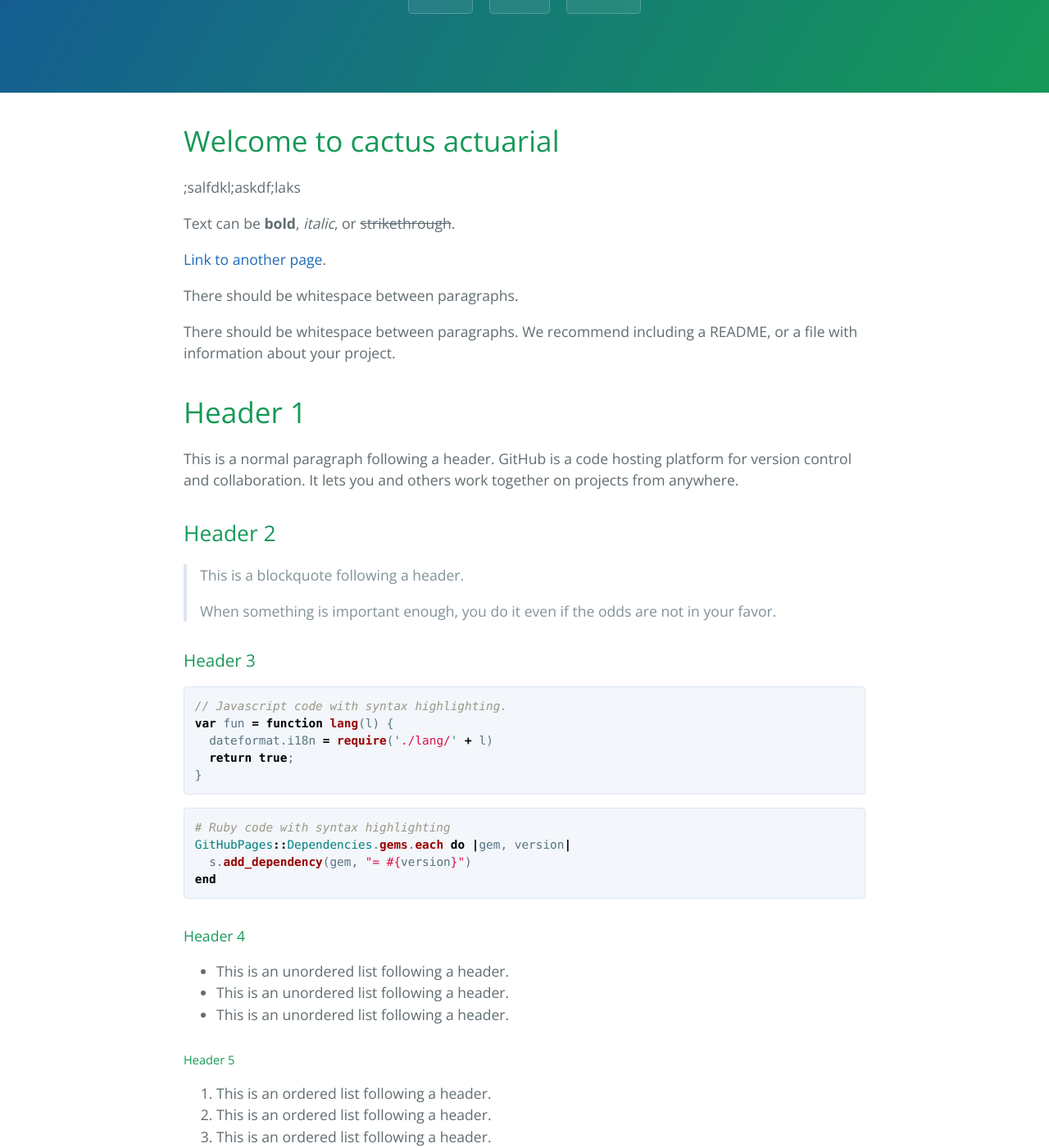
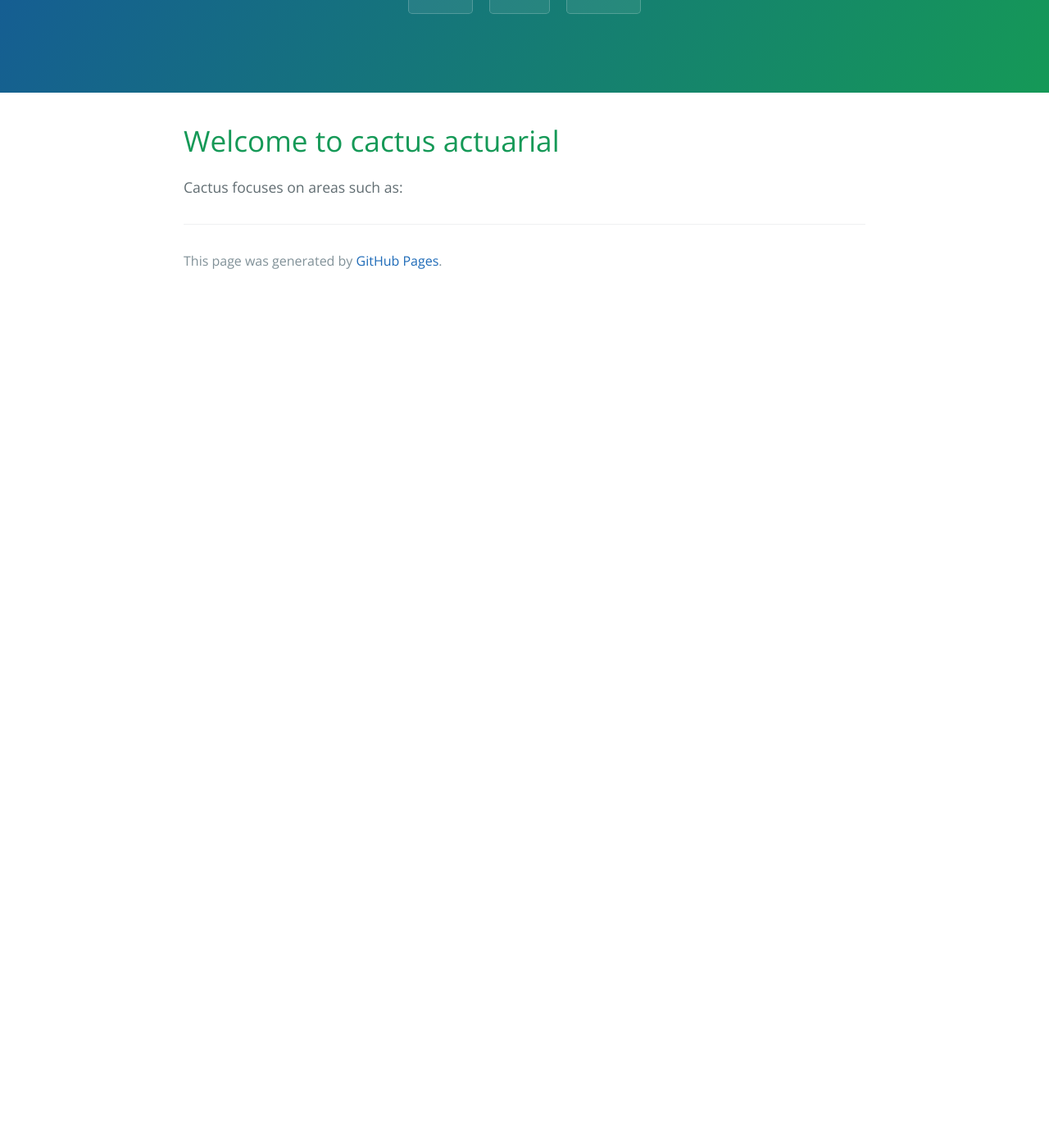
Before and after one commit to cactus-actuarial/cactus-actuarial.github.io, a Jekyll site: the page built from index.md, in a window 1280 px wide and 1400 px high, scrolled down 270 px. Shown: the whole window at 82% size. Built offline with Jekyll 4.4.1, drawn with Linux system fonts in a browser that asks for light colours; our own code applies the rules of GitHub Pages for plain Markdown files; after the commit the page ends 900 px from its top, so only the background shows below that; some of the changed text lies outside the part shown.

Commit message:
Update index.md

````diff
--- a/index.md
+++ b/index.md
@@ -1,129 +1,9 @@
 ---
 layout: default
+title: Cactus actuarial
+description: Cactus provides neat actuarial solutions.
 ---
 
 # Welcome to cactus actuarial
 
-
-;salfdkl;askdf;laks
-
-
-Text can be **bold**, _italic_, or ~~strikethrough~~.
-
-[Link to another page](./another-page.html).
-
-There should be whitespace between paragraphs.
-
-There should be whitespace between paragraphs. We recommend including a README, or a file with information about your project.
-
-# Header 1
-
-This is a normal paragraph following a header. GitHub is a code hosting platform for version control and collaboration. It lets you and others work together on projects from anywhere.
-
-## Header 2
-
-> This is a blockquote following a header.
->
-> When something is important enough, you do it even if the odds are not in your favor.
-
-### Header 3
-
-```js
-// Javascript code with syntax highlighting.
-var fun = function lang(l) {
-  dateformat.i18n = require('./lang/' + l)
-  return true;
-}
-```
-
-```ruby
-# Ruby code with syntax highlighting
-GitHubPages::Dependencies.gems.each do |gem, version|
-  s.add_dependency(gem, "= #{version}")
-end
-```
-
-#### Header 4
-
-*   This is an unordered list following a header.
-*   This is an unordered list following a header.
-*   This is an unordered list following a header.
-
-##### Header 5
-
-1.  This is an ordered list following a header.
-2.  This is an ordered list following a header.
-3.  This is an ordered list following a header.
-
-###### Header 6
-
-| head1        | head two          | three |
-|:-------------|:------------------|:------|
-| ok           | good swedish fish | nice  |
-| out of stock | good and plenty   | nice  |
-| ok           | good `oreos`      | hmm   |
-| ok           | good `zoute` drop | yumm  |
-
-### There's a horizontal rule below this.
-
-* * *
-
-### Here is an unordered list:
-
-*   Item foo
-*   Item bar
-*   Item baz
-*   Item zip
-
-### And an ordered list:
-
-1.  Item one
-1.  Item two
-1.  Item three
-1.  Item four
-
-### And a nested list:
-
-- level 1 item
-  - level 2 item
-  - level 2 item
-    - level 3 item
-    - level 3 item
-- level 1 item
-  - level 2 item
-  - level 2 item
-  - level 2 item
-- level 1 item
-  - level 2 item
-  - level 2 item
-- level 1 item
-
-### Small image
-
-![Octocat](https://assets-cdn.github.com/images/icons/emoji/octocat.png)
-
-### Large image
-
-![Branching](https://guides.github.com/activities/hello-world/branching.png)
-
-
-### Definition lists can be used with HTML syntax.
-
-<dl>
-<dt>Name</dt>
-<dd>Godzilla</dd>
-<dt>Born</dt>
-<dd>1952</dd>
-<dt>Birthplace</dt>
-<dd>Japan</dd>
-<dt>Color</dt>
-<dd>Green</dd>
-</dl>
-
-```
-Long, single-line code blocks should not wrap. They should horizontally scroll if they are too long. This line should be long enough to demonstrate this.
-```
-
-```
-The final element.
-```
+Cactus focuses on areas such as:
````
